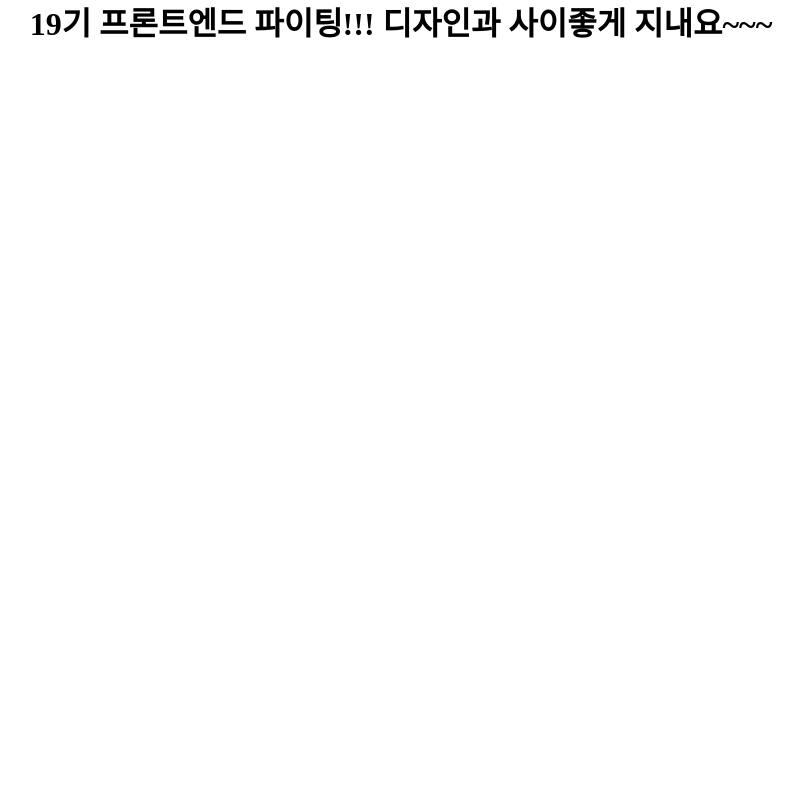
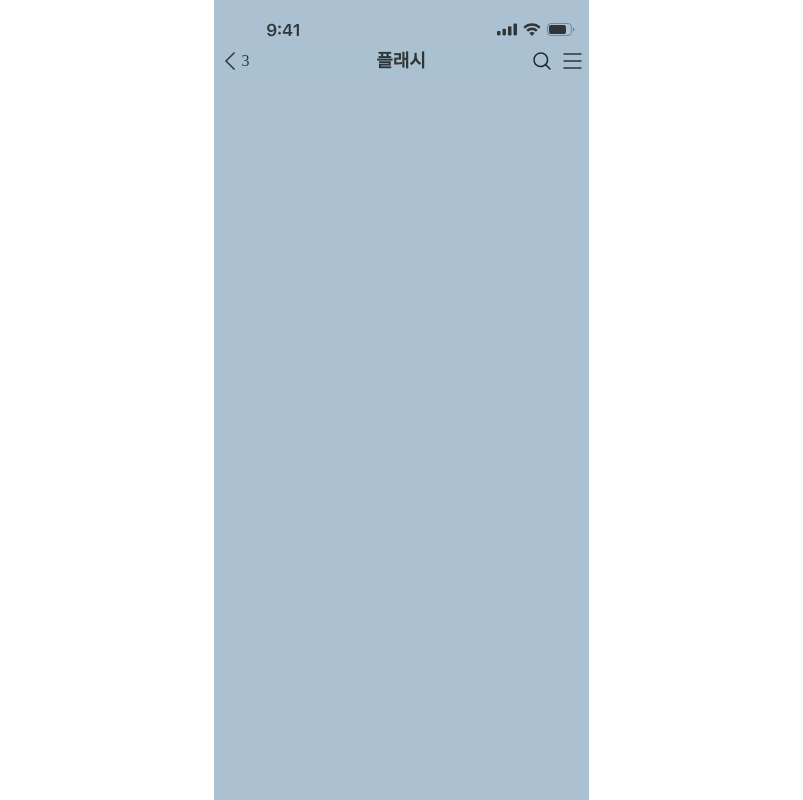
Before and after one commit to CEOS-Developers/react-messenger-19th, a React (Create React App) app: page / in a window 1280 px wide. Shown: the whole page, without its empty margins (239-1042 px from the left). Built offline with nearby package versions, Linux system fonts and the light colour scheme.

Commit message:
feat: Chathead 컴포넌트 구현

```diff
--- a/src/App.tsx
+++ b/src/App.tsx
@@ -1,9 +1,11 @@
+import ChattingRoomPage from '@pages/ChattingRoomPage/ChattingRoomPage';
+
 function App() {
-	return (
-		<div>
-			<h1>19기 프론트엔드 파이팅!!! 디자인과 사이좋게 지내요~~~</h1>
-		</div>
-	);
+  return (
+    <div>
+      <ChattingRoomPage />
+    </div>
+  );
 }
 
 export default App;
--- /dev/null
+++ b/src/pages/ChattingRoomPage/ChattingRoomPage.tsx
@@ -0,0 +1,22 @@
+import theme from '@styles/theme';
+import styled from 'styled-components';
+import ChatHead from './components/ChatHead';
+
+export default function ChattingRoomPage() {
+  return (
+    <ContainerLayout>
+      <ChatHead />
+    </ContainerLayout>
+  );
+}
+
+const ContainerLayout = styled.div`
+  position: relative;
+  display: flex;
+  flex-direction: column;
+  align-items: center;
+  justify-content: center;
+  width: 375px;
+  height: 100vh;
+  background-color: ${theme.colors.blue};
+`;
--- /dev/null
+++ b/src/pages/ChattingRoomPage/components/ChatHead.tsx
@@ -0,0 +1,76 @@
+import theme from '@styles/theme';
+import styled from 'styled-components';
+import { ReactComponent as StatusSvg } from '@assets/svg/status.svg';
+import { ReactComponent as ArrowLeftSvg } from '@assets/svg/arrowLeft.svg';
+import { ReactComponent as SearchSvg } from '@assets/svg/search.svg';
+import { ReactComponent as MenuSvg } from '@assets/svg/menu.svg';
+
+const DUMMYNAME = '플래시';
+const DUMMYLEFTCOUNT = 3;
+
+export default function ChatHead() {
+  return (
+    <ChatHeaderWrapper>
+      <Statusbox>
+        <StatusSvg />
+      </Statusbox>
+      <GobackBox>
+        <ArrowLeftSvg />
+        <span>{DUMMYLEFTCOUNT}</span>
+      </GobackBox>
+      <ChatTitle>{DUMMYNAME}</ChatTitle>
+      <MenuBox>
+        <SearchSvg />
+        <MenuSvg />
+      </MenuBox>
+    </ChatHeaderWrapper>
+  );
+}
+
+const Statusbox = styled.div`
+  position: fixed;
+  top: 0;
+`;
+
+const ChatHeaderWrapper = styled.section`
+  position: fixed;
+  top: 47px;
+  display: flex;
+  justify-content: space-between;
+  align-items: center;
+  width: 375px;
+  height: 28px;
+  padding: 0 4px;
+  margin: 0 16px;
+  background-color: ${theme.colors.blue};
+  opacity: 0.8;
+`;
+
+const GobackBox = styled.div`
+  display: flex;
+  align-items: center;
+  height: 100%;
+  span {
+    font-size: ${theme.textStyles.body3.font_size};
+    line-height: ${theme.textStyles.body3.line_height};
+    font-weight: ${theme.textStyles.body3.font_weight};
+    color: ${theme.colors.black};
+  }
+`;
+
+const ChatTitle = styled.h1`
+  position: absolute;
+  left: 50%;
+  transform: translateX(-50%);
+  font-size: ${theme.textStyles.subTitle.font_size};
+  line-height: ${theme.textStyles.subTitle.line_height};
+  font-weight: ${theme.textStyles.subTitle.font_weight};
+  color: ${theme.colors.black};
+`;
+
+const MenuBox = styled.div`
+  display: flex;
+  align-items: center;
+  gap: 6px;
+  height: 100%;
+`;
```
Also changed, not shown: src/assets/svg/menu.svg (added), src/assets/svg/status.svg (added).
